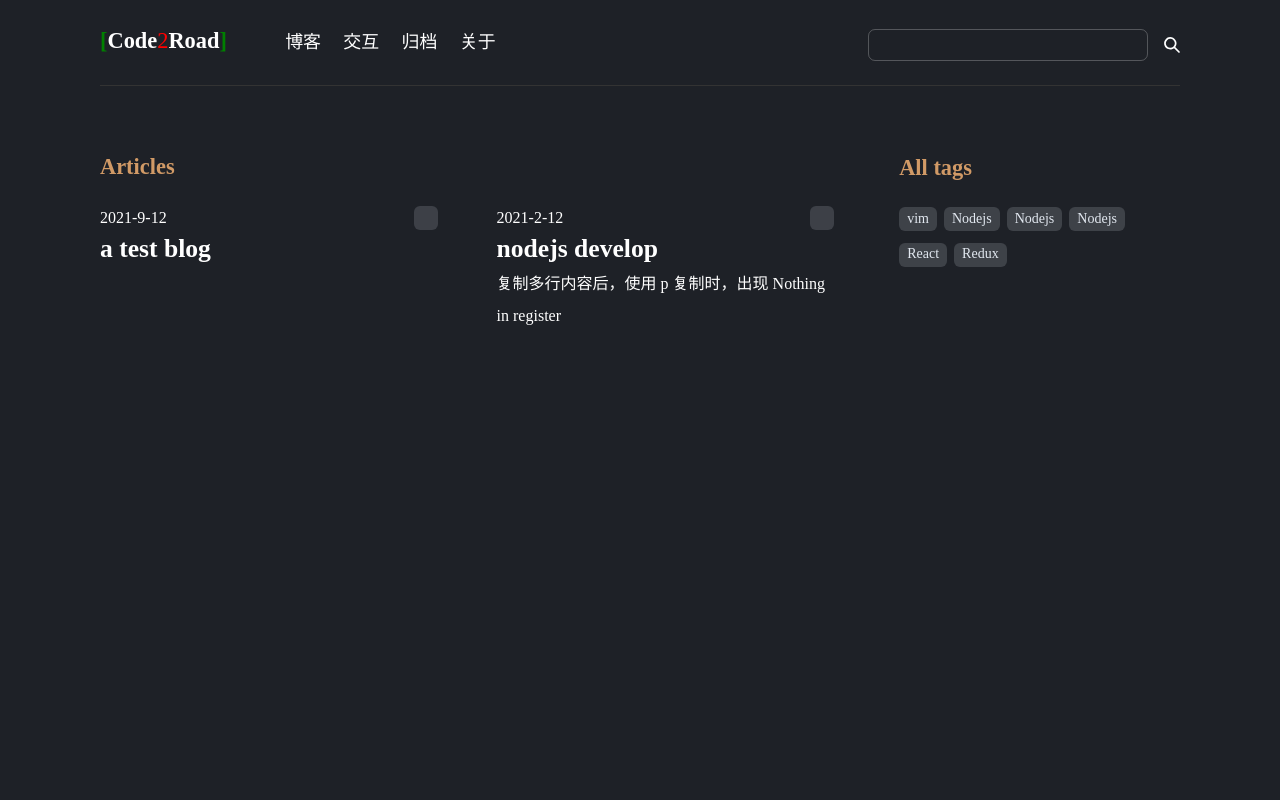
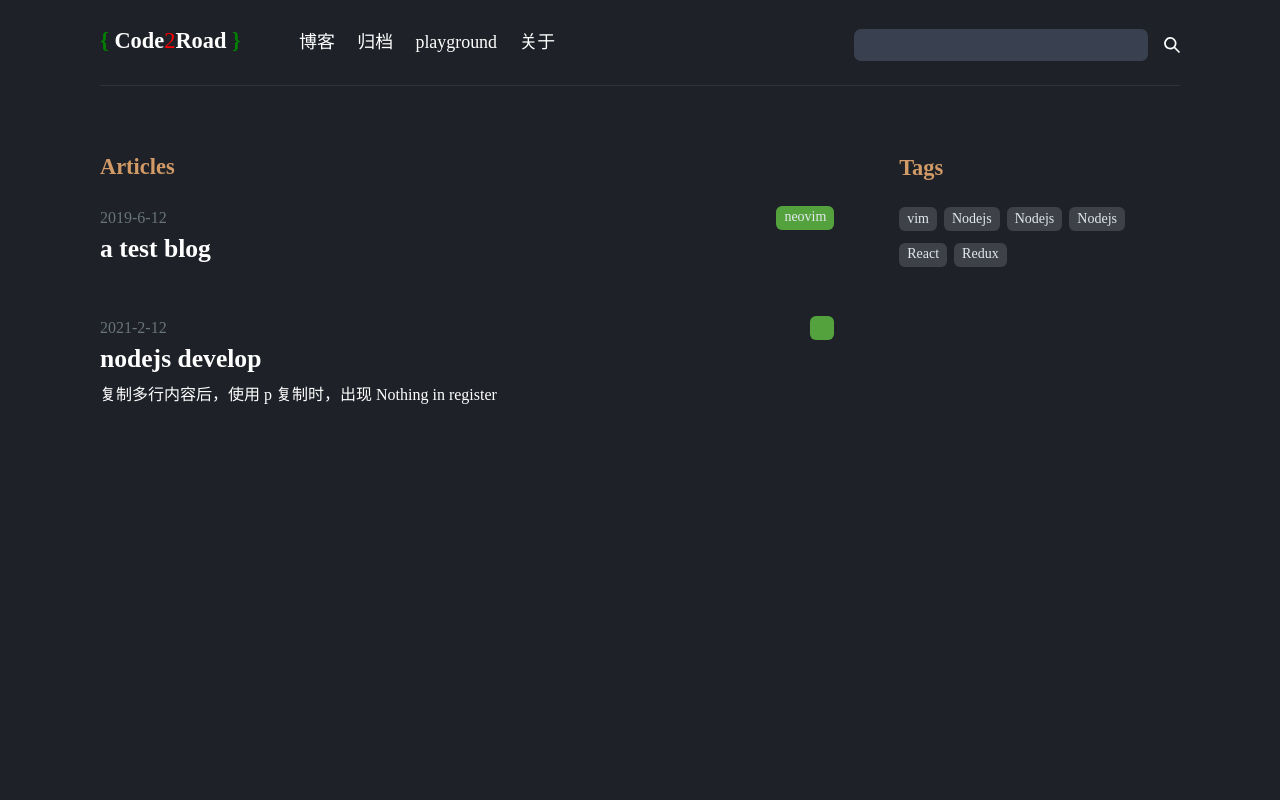
Before and after one commit to ro2co/otter-blog, a Next.js app: page /blog in a window 1280 px wide. Shown: the top 800 px of the page. Built offline with nearby package versions, Linux system fonts and the light colour scheme.

Commit message:
add highlightjs && change theme style

```diff
--- a/common/footer.tsx
+++ b/common/footer.tsx
@@ -14,7 +14,7 @@ const Footer =()=>{
       p="0"
     >
       <Box>
-       代码之路 code2road.me
+        code2road.me All Right reserved @2019
       </Box>
       <Box>
         <button onClick={toggleColorMode}>
--- a/common/header.tsx
+++ b/common/header.tsx
@@ -12,29 +12,40 @@ const style = css`
 const btnStyle = css`
   cursor: pointer;
 `
+const searchStyle = css`
+  width: 21em;
+  border-radius: 0.5em;
+  border: none;
+  border-color:  whiteAlpha.400;
+  transition: width 0.5s;
+  background: #394150 ;
+  &:focus {
+    width: 25em;
+  }
+`
 
 const Header =()=>{
   return (
     <Box  mb="2em">
-      <Container p="1.5em 0"  borderBottom="1px solid #333">
+      <Container p="1.5em 0" borderBottomWidth="1px" borderBottomColor="whiteAlpha.200">
         <Box display="flex" justifyContent="space-between">
           <Box fontSize="1.4em" fontWeight="bold">
             <Link href="/">
               <a>
-                <span className="brace">{"["}</span>
+                <span className="brace">{"{ "}</span>
                 Code<span style={{color: "red", fontWeight:"normal"}}>2</span>Road
-                <span className="brace">{"]"}</span>
+                <span className="brace">{" }"}</span>
               </a>
             </Link>
             <Box display="inline" width="300px" fontSize="0.8em" pl="2em" css={style}>
               <Link href="/blog"> 博客 </Link>
-              <Link href="/interactive"> 交互 </Link>
               <Link href="/archives"> 归档 </Link>
+              <Link href="/playground"> playground </Link>
               <Link href="/about"> 关于</Link>
             </Box>
           </Box>
           <Box pt=".3em">
-            <Input size="sm" width="20em" borderRadius="0.5em" borderColor="whiteAlpha.400"/>
+            <Input size="sm" css={searchStyle}/>
             <SearchIcon css={btnStyle} ml="1em"/>
           </Box>
         </Box>
--- a/next.config.js
+++ b/next.config.js
@@ -1,4 +1,5 @@
 /** @type {import('next').NextConfig} */
+
 const nextConfig = {
   reactStrictMode: true,
   swcMinify: true,
--- a/package.json
+++ b/package.json
@@ -15,12 +15,15 @@
     "@emotion/styled": "^11",
     "framer-motion": "^6",
     "gray-matter": "^4.0.3",
+    "highlight.js": "^11.6.0",
+    "markdown-navbar": "^1.4.3",
     "marked": "^4.1.0",
     "next": "12.3.1",
     "react": "18.2.0",
     "react-dom": "18.2.0"
   },
   "devDependencies": {
+    "@types/markdown-navbar": "^1.4.0",
     "@types/marked": "^4.0.7",
     "@types/node": "18.7.18",
     "@types/react": "18.0.20",
--- a/pages/_app.tsx
+++ b/pages/_app.tsx
@@ -4,6 +4,7 @@ import Head from "next/head"
 import type { AppProps } from 'next/app'
 import Layout from '../common/layout'
 import { ChakraProvider} from '@chakra-ui/react'
+import 'highlight.js/styles/monokai.css';
 
 
 function MyApp({ Component, pageProps }: AppProps) {
@@ -15,9 +16,7 @@ function MyApp({ Component, pageProps }: AppProps) {
     <ChakraProvider theme={customTheme}>
       <Layout>
           <Component {...pageProps} />
-
       </Layout>
-
     </ChakraProvider>
     </>
 }
--- /dev/null
+++ b/pages/archives.tsx
@@ -0,0 +1,6 @@
+const Archives = () => (
+  <div>
+      111222
+  </div>
+)
+export default Archives
--- a/pages/blog.tsx
+++ b/pages/blog/index.tsx
@@ -3,6 +3,7 @@ import fs from 'fs'
 import Link from 'next/link'
 import {join} from 'path'
 import matter from 'gray-matter'
+
 
 export async function getStaticProps() {
   const files = fs.readdirSync(join('posts'));
@@ -19,17 +20,17 @@ export async function getStaticProps() {
 const BlogPage = (props: any) =>{
   return (
     <Box minH="850px">
-      <Container display="flex" justifyContent="space-between" p="2em 0">
-        <Box w="68%" display="flex" flexWrap="wrap" justifyContent="space-between">
+      <Container display="flex" flexWrap={["nowrap", "wrap", "wrap"]} justifyContent="space-between" p="2em 0">
+        <Box w={["100%","100%", "100%", "68%"]} display="flex" flexWrap="wrap" justifyContent="space-between" padding={["1em", "1.21em", "0em"]}>
           <Box className="title" pb="1em"  w="100%">Articles</Box>
         {
           props.metaPosts.map ((item:any, index: number) => {
             return (
-               <Box w="46%" key={index}>
-              <Box >
+              <Box w={["100%","46%"]} key={index} mb="3em">
+                <Box>
                   <Box display="flex" justifyContent="space-between">
-                  <Box>{item.date}</Box>
-                  <Tag>{item.catagory}</Tag>
+                    <Box color="#68757B">{item.date}</Box>
+                    <Tag bg="#54a23d">{item.catagory}</Tag>
                   </Box>
                 </Box>
                 <Box fontSize="1.6em" fontWeight="bold">
@@ -43,8 +44,8 @@ const BlogPage = (props: any) =>{
           })
         }
         </Box>
-        <Box w="26%" lineHeight="2.2em">
-          <Box pb="1em" className="title">All tags</Box>
+        <Box w={["100%", "100%", "26%"]} lineHeight="2.2em">
+          <Box pb="1em" className="title">Tags</Box>
           <Tag mr=".5em">vim</Tag>
           <Tag mr=".5em">Nodejs</Tag>
           <Tag mr=".5em">Nodejs</Tag>
--- /dev/null
+++ b/pages/playground/index.tsx
@@ -0,0 +1,6 @@
+const Playground = () => (
+  <div>
+      playground
+  </div>
+)
+export default Playground
--- a/posts/a_test_blog.md
+++ b/posts/a_test_blog.md
@@ -1,11 +1,13 @@
 ---
 title: 'a test blog'
-date: '2021-9-12'
+date: '2019-6-12'
+catagory: 'neovim'
 tags: 'neovim, nodejs'
 ---
 
 ## This is a test title
-work work work
+<h2> work title work</h2>
+work content
 
 
 ### some test blog
--- a/styles/global.css
+++ b/styles/global.css
@@ -22,12 +22,15 @@ body {
 
 h2 {
   font-size: 2em !important;
+  padding: 1em 0;
 }
 h3 {
   font-size: 1.6em !important;
+  padding: 1em 0;
 }
 h4 {
   font-size: 1.2em !important;
+  padding: 1em 0;
 }
 
 .brace {
```
Also changed, not shown: pages/blog/[slug].tsx (+26 -4 lines), 2 other files (tests, documents, lock files or other folders). Lines whose indentation alone changed are shown as unchanged.
